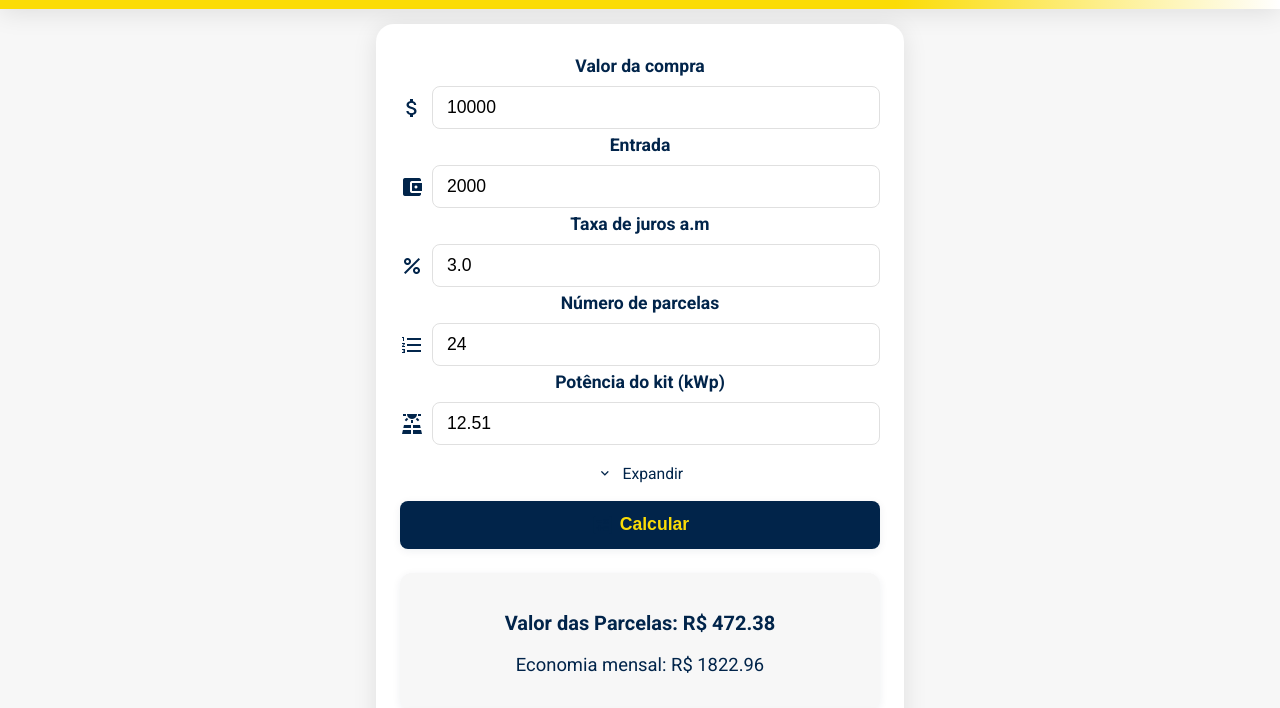
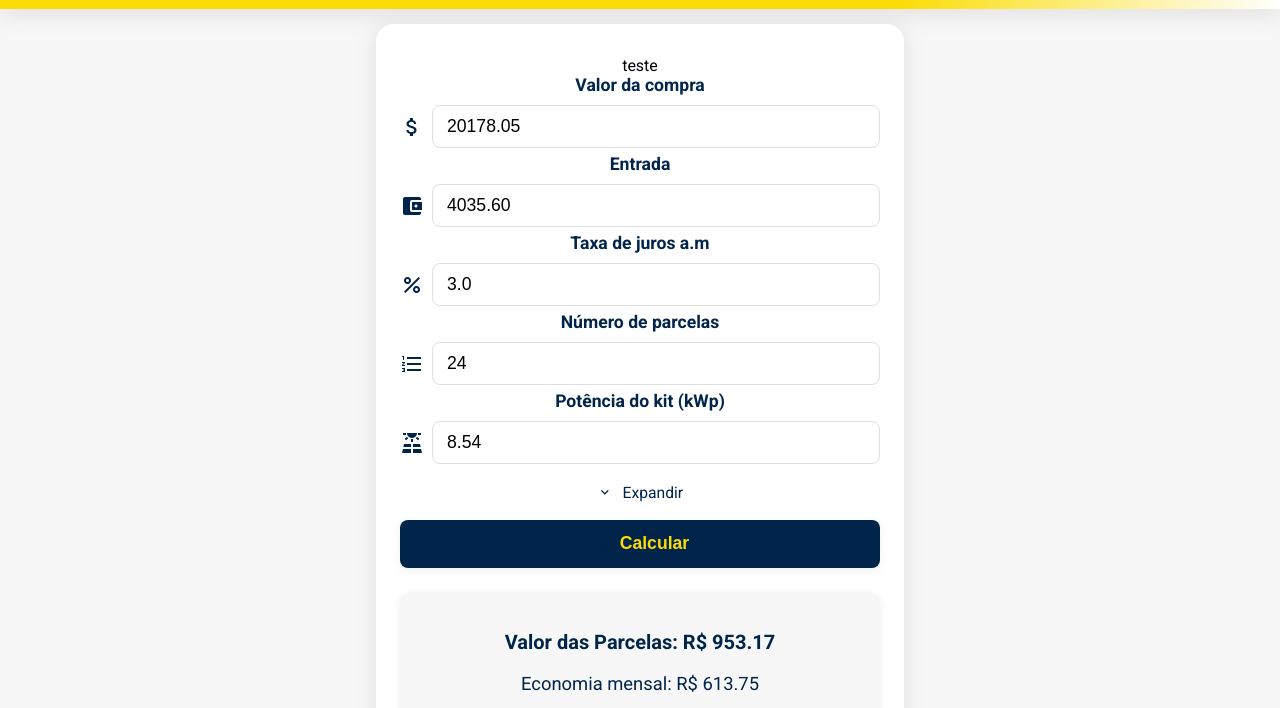
Before and after one commit to Eliel-Julio/Happy-Energy, a plain HTML site: page Price.html in a window 1280 px wide. Shown: the part 71-779 px from the top of the page. Drawn offline with nearby package versions, Linux system fonts and the light colour scheme.

Commit message:
Update Price.html

```diff
--- a/Price.html
+++ b/Price.html
@@ -16,16 +16,17 @@
     </header>
     <main>
         <div class="container">
+            <div>teste</div>
             <form action="">
                 <label for="Valor">Valor da compra</label>
                 <div class="input-group">
                     <span class="material-icons icon">attach_money</span>
-                    <input type="text" id="Valor" name="Valor" value="10000" autocomplete="off" inputmode="numeric" pattern="[0-9]*">
+                    <input type="text" id="Valor" name="Valor" value="20178.05 " autocomplete="off" inputmode="numeric" pattern="[0-9]*">
                 </div>
                 <label for="Entrada">Entrada</label>
                 <div class="input-group">
                     <span class="material-icons icon">account_balance_wallet</span>
-                    <input type="text" id="Entrada" name="Entrada" value="2000" autocomplete="off" inputmode="numeric" pattern="[0-9]*">
+                    <input type="text" id="Entrada" name="Entrada" value="4035.60" autocomplete="off" inputmode="numeric" pattern="[0-9]*">
                 </div>
                 <label for="Taxa">Taxa de juros a.m</label>
                 <div class="input-group">
@@ -40,7 +41,7 @@
                 <label for="Potencia">Potência do kit (kWp)</label>
                 <div class="input-group">
                     <span class="material-icons icon">solar_power</span>
-                    <input type="text" id="Potencia" name="Potencia" value="12.51" autocomplete="off" inputmode="decimal" pattern="[0-9]*\.?[0-9]*">
+                    <input type="text" id="Potencia" name="Potencia" value="8.54" autocomplete="off" inputmode="decimal" pattern="[0-9]*\.?[0-9]*">
                 </div>
                 <div class="campo-extra" style="display:none;">
                     <label for="Tarifa">Tarifa de energia (R$/kWh)</label>
@@ -67,9 +68,9 @@
                 </button>
             </form>
             <div id="resultado" style="margin-top:24px; padding:18px 14px; background:var(--cinza-claro); border-radius:12px; box-shadow:0 2px 8px rgba(1,36,74,0.07); text-align:center;">
-                <p id="valor-parcela" style="font-size:1.25em; font-weight:700; color:var(--azul-happy); margin-bottom:10px;">Valor das Parcelas: R$ 472.38</p>
-                <p id="economia-mensal" style="font-size:1.15em; font-weight:500; color:var(--azul-happy);">Economia mensal: R$ 1822.96</p>
-            </div>
+                <p id="valor-parcela" style="font-size:1.25em; font-weight:700; color:var(--azul-happy); margin-bottom:10px;">Valor das Parcelas: R$ 953.17</p>
+                <p id="economia-mensal" style="font-size:1.15em; font-weight:500; color:var(--azul-happy);">Economia mensal: R$ 613.75</p>
+            </div >
                 <a href="index.html">
                     <button type="button" style="width: 100%;">
                         <span class="material-icons icon">arrow_back</span> Voltar
@@ -128,7 +129,7 @@
         const economiaMensal = (geracao * tarifa)-valorParcela;
 
         valorParcelaElem.innerHTML = `Valor das Parcelas: R$ ${valorParcela.toFixed(2)}`;
-        economiaMensalElem.innerHTML = `Economia mensal: R$ ${economiaMensal.toFixed(2)}`;
+        economiaMensalElem.innerHTML =`Economia mensal: R$ ${economiaMensal.toFixed(2)}`;
 
         // alert(`Valor da parcela: R$ ${valorParcela.toFixed(2)}\nTotal pago: R$ ${totalPago.toFixed(2)}`);
 
```
